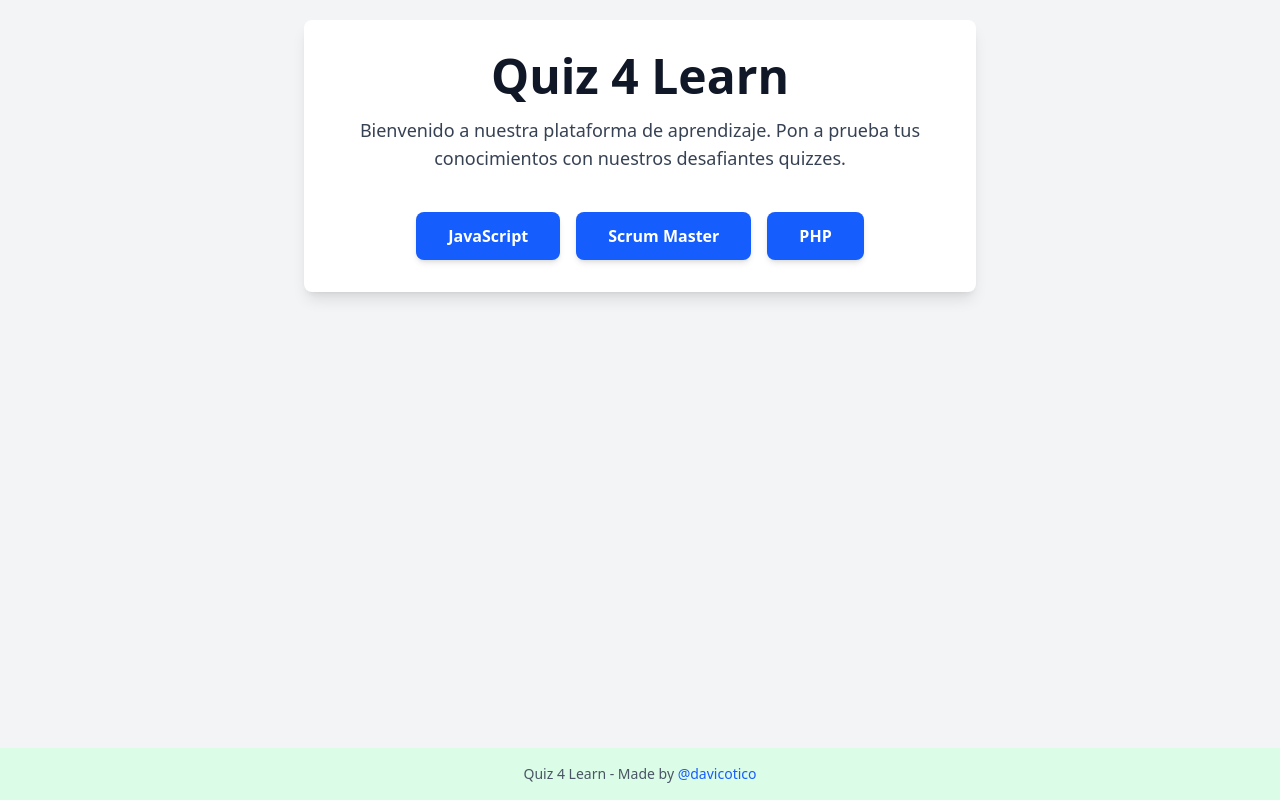
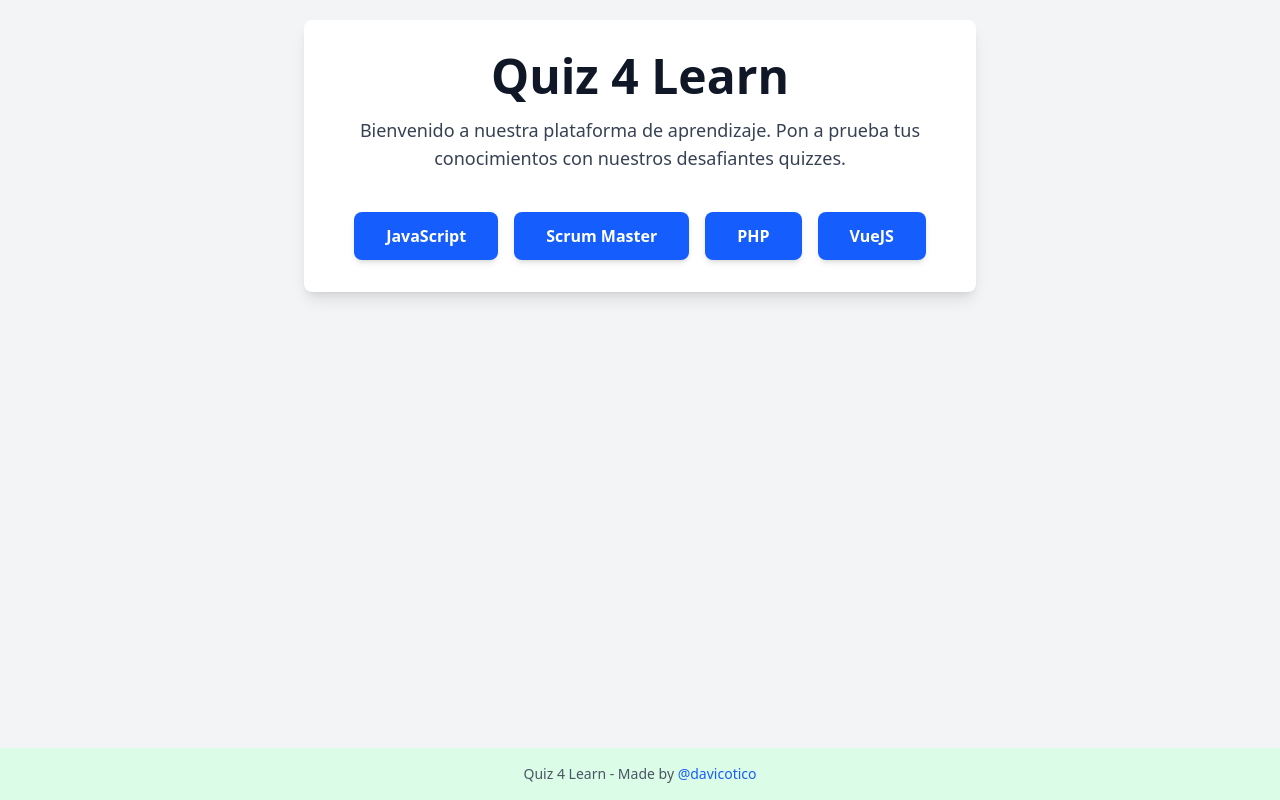
Before and after one commit to davicotico/quiz4learn, a Vue app: page / in a window 1280 px wide. Built offline with nearby package versions, Linux system fonts and the light colour scheme; the HTML template or start-up script is replaced by a standard one.

Commit message:
agrega categoría vuejs, lista de categorías de quiz desde archivo json

```diff
--- a/public/data/categories.json
+++ b/public/data/categories.json
@@ -10,5 +10,9 @@
   {
     "title": "PHP",
     "name": "php"
+  },
+  {
+    "title": "VueJS",
+    "name": "vuejs"
   }
 ]
--- /dev/null
+++ b/public/data/vuejs.json
@@ -0,0 +1,70 @@
+{
+    "response_code": 0,
+    "results": [
+        {
+            "type": "multiple",
+            "difficulty": "easy",
+            "category": "VueJS",
+            "question": "What is the CLI command to create a new Vue.js SPA with the official Vue project scaffolding tool (create-vue)?",
+            "correct_answer": "npm create vue@latest",
+            "incorrect_answers": [
+                "vue-cli init my-project",
+                "vue create my-project",
+                "npm create vue-project"
+            ],
+            "explanation": ""
+        },
+        {
+            "type": "multiple",
+            "difficulty": "easy",
+            "category": "VueJS",
+            "question": "When is it necessary to use .value?",
+            "correct_answer": "When setting the value of a ref in the script section",
+            "incorrect_answers": [
+                "When using v-if to conditionally render an element",
+                "When accessing the value of a ref in the template",
+                "When accessing the value of data declared with reactive()"
+            ],
+            "explanation": ""
+        },
+        {
+            "type": "multiple",
+            "difficulty": "easy",
+            "category": "VueJS",
+            "question": "What is the shorthand for v-bind?",
+            "correct_answer": "a colon (:)",
+            "incorrect_answers": [
+                "an ampersand (&)",
+                "a question mark (?)",
+                "a semicolon (;)"
+            ],
+            "explanation": ""
+        },
+        {
+            "type": "multiple",
+            "difficulty": "easy",
+            "category": "VueJS",
+            "question": "Which of the following is not a valid lifecycle hook?",
+            "correct_answer": "onActive",
+            "incorrect_answers": [
+                "onUnmounted",
+                "onErrorCaptured",
+                "onMounted"
+            ],
+            "explanation": ""
+        },
+        {
+            "type": "multiple",
+            "difficulty": "easy",
+            "category": "VueJS",
+            "question": "Which of the following best describes Nuxt?",
+            "correct_answer": "A meta-framework that enhances Vue with various rendering modes, conveniences, and more",
+            "incorrect_answers": [
+                "A library of common transition styles",
+                "A framework for building mobile apps",
+                "A library of re-usable UI elements"
+            ],
+            "explanation": ""
+        }
+    ]
+}
--- a/src/components/LoadingData.vue
+++ b/src/components/LoadingData.vue
@@ -1,8 +1,6 @@
 <template>
-  <div
-    class="w-full max-w-lg rounded-xl border border-gray-300 bg-white p-6 shadow-lg flex flex-wrap justify-center"
-  >
-    <h4 class="text-4xl md:text-5xl font-bold text-gray-900 mb-4">Cargando</h4>
+  <div class="card">
+    <h4 class="md:text-5xl font-medium text-gray-900 mb-4">Cargando</h4>
     <div class="lds-ellipsis">
       <div></div>
       <div></div>
--- a/src/components/QuizWelcome.vue
+++ b/src/components/QuizWelcome.vue
@@ -5,33 +5,37 @@
       Bienvenido a nuestra plataforma de aprendizaje. Pon a prueba tus conocimientos con nuestros
       desafiantes quizzes.
     </p>
-    <div class="flex flex-wrap justify-center gap-4">
-      <button v-for="tema in temas" :key="tema.archivo" @click="iniciarQuiz(tema.archivo)"
-        class="px-8 py-3 rounded-lg font-semibold text-white bg-blue-600 shadow-md transition-all transform hover:scale-105 hover:bg-blue-700 focus:outline-none focus:ring-2 focus:ring-blue-500 focus:ring-offset-2">
-        {{ tema.nombre }}
-      </button>
-    </div>
+      <LoadingData v-if="isLoading"></LoadingData>
+      <div class="flex flex-wrap justify-center gap-4" v-else>
+        <button v-for="tema in categories" :key="tema.title" @click="iniciarQuiz(tema.name)"
+          class="px-8 py-3 rounded-lg font-semibold text-white bg-blue-600 shadow-md transition-all transform hover:scale-105 hover:bg-blue-700 focus:outline-none focus:ring-2 focus:ring-blue-500 focus:ring-offset-2">
+          {{ tema.title }}
+        </button>
+      </div>
   </div>
 </template>
 
 <script setup>
-import { ref } from 'vue';
+import { onMounted, ref } from 'vue';
+import { useQuizes } from '@/composables/quizes';
+import LoadingData from './LoadingData.vue';
 
-const temas = ref([{
-  nombre: 'JavaScript',
-  archivo: 'javascript'
-}, {
-  nombre: 'Scrum Master',
-  archivo: 'scrum'
-}, {
-  nombre: 'PHP',
-  archivo: 'php'
-}
-]);
+const { getQuizCategories, isLoading } = useQuizes();
+const categories = ref([]);
 
+const loadData = async () => {
+  try {
+    let data = await getQuizCategories();
+    categories.value = data;
+  } catch (e) {
+    console.log(e);
+  }
+};
 const emit = defineEmits(['start-quiz']);
-
 const iniciarQuiz = (quizType) => {
   emit('start-quiz', quizType);
 };
+onMounted(() => {
+  loadData();
+});
 </script>
--- a/src/style.css
+++ b/src/style.css
@@ -1,6 +1,5 @@
 @import 'tailwindcss';
 
-/* Animación para componente LoadingData */
 .app {
   @apply flex min-h-screen flex-col font-sans bg-gray-100;
 }
@@ -26,7 +25,7 @@
   @apply bg-green-50 border-green-500 text-green-700 cursor-default;
 }
 .list-item-incorrect {
-  @apply bg-red-50 border-red-500 text-red-700 font-bold cursor-default;
+  @apply bg-red-50 border-red-500 text-red-700 cursor-default;
 }
 .list-item-enabled {
   @apply border-gray-300 hover:bg-gray-50 hover:border-gray-400;
@@ -34,6 +33,8 @@
 .list-item-disabled {
   @apply border-gray-300 opacity-60 bg-gray-100 cursor-default pointer-events-none;
 }
+
+/* Animación para componente LoadingData */
 .lds-ellipsis div {
   box-sizing: border-box;
 }
```
